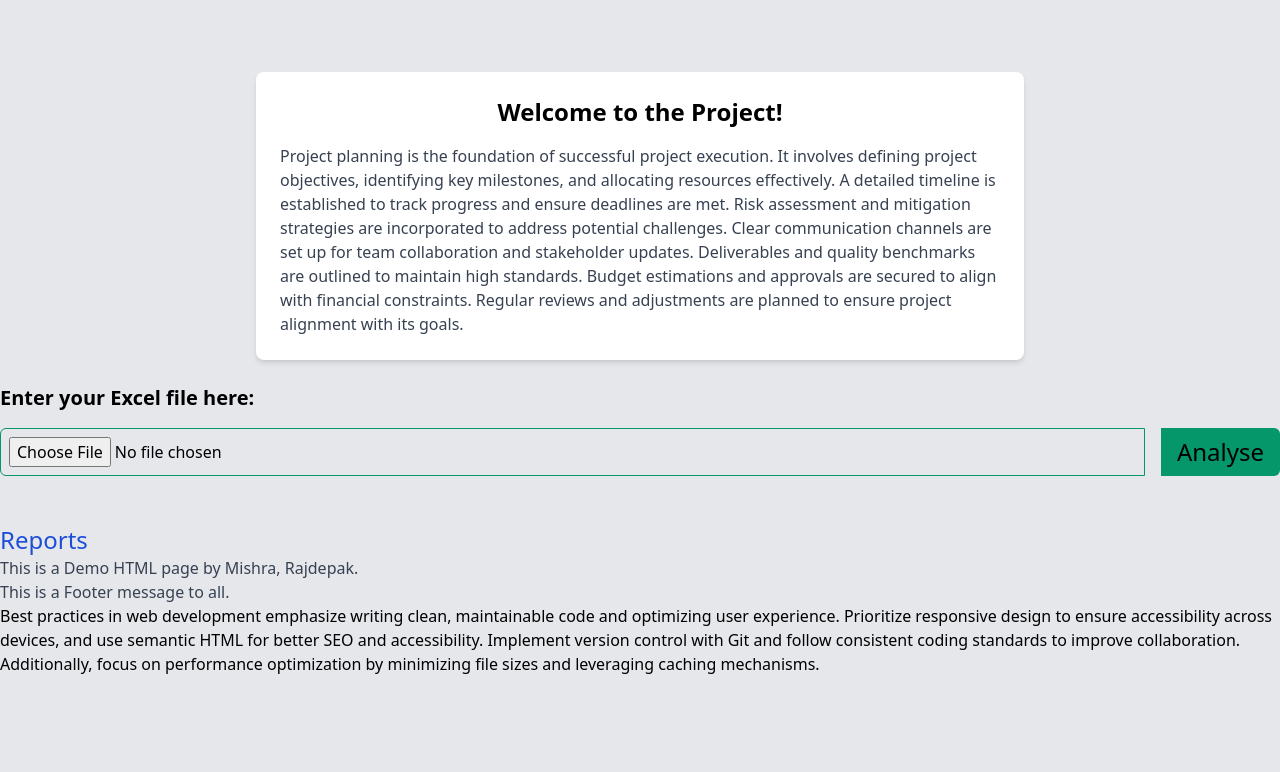
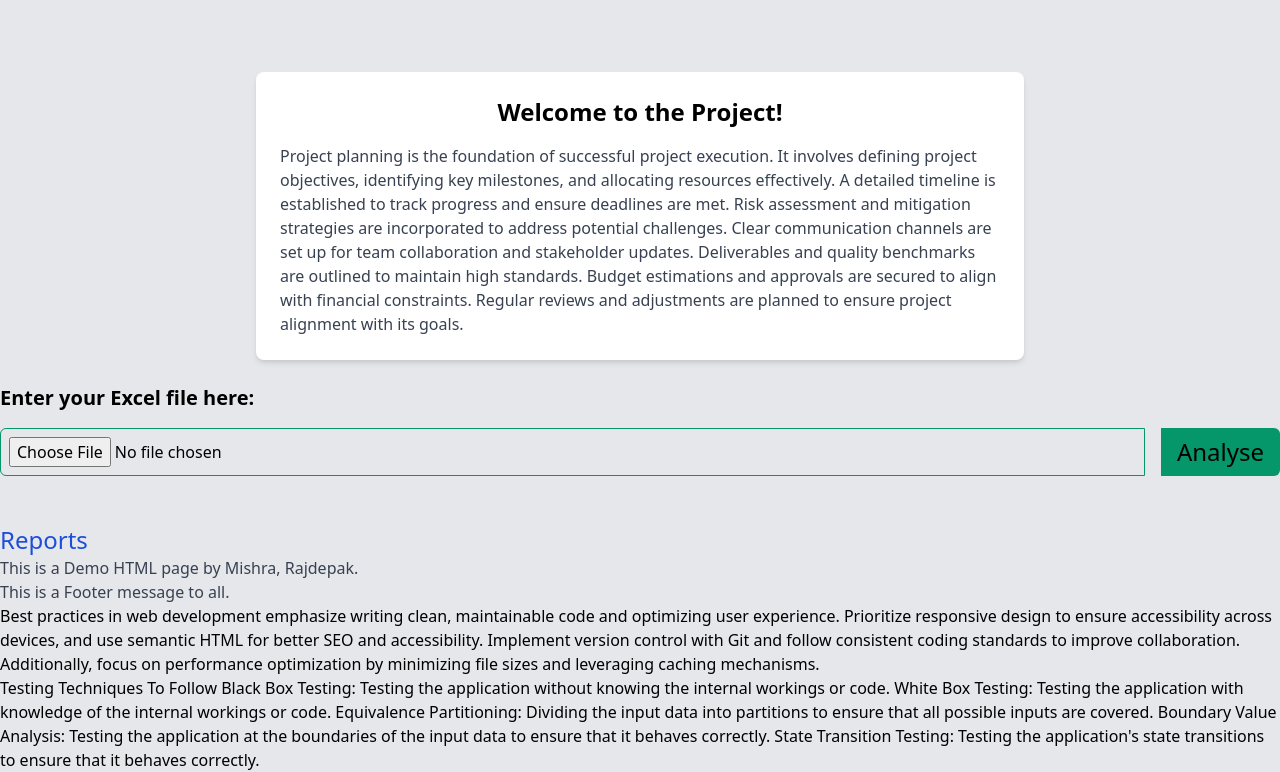
Before and after one commit to rajdeepak92/PrivateSWE, a plain HTML site: page index.html in a window 1280 px wide. Shown: the part 76-848 px from the top of the page. Before the commit the page ends 800 px from the top, so only its background shows below. Drawn offline with nearby package versions, Linux system fonts and the light colour scheme.

Commit message:
index.html added content
Updated Testing techniques to be followed

```diff
--- a/index.html
+++ b/index.html
@@ -60,6 +60,17 @@
             <p>
                 Best practices in web development emphasize writing clean, maintainable code and optimizing user experience. Prioritize responsive design to ensure accessibility across devices, and use semantic HTML for better SEO and accessibility. Implement version control with Git and follow consistent coding standards to improve collaboration. Additionally, focus on performance optimization by minimizing file sizes and leveraging caching mechanisms.
             </p>
+        <h1>
+            <p>
+              Testing Techniques To Follow
+              Black Box Testing: Testing the application without knowing the internal workings or code.
+              White Box Testing: Testing the application with knowledge of the internal workings or code.
+              Equivalence Partitioning: Dividing the input data into partitions to ensure that all possible inputs are covered.
+              Boundary Value Analysis: Testing the application at the boundaries of the input data to ensure that it behaves correctly.
+              State Transition Testing: Testing the application's state transitions to ensure that it behaves correctly.
+
+            </p>
+        </h1>
 
    </div>
 </body>
```
